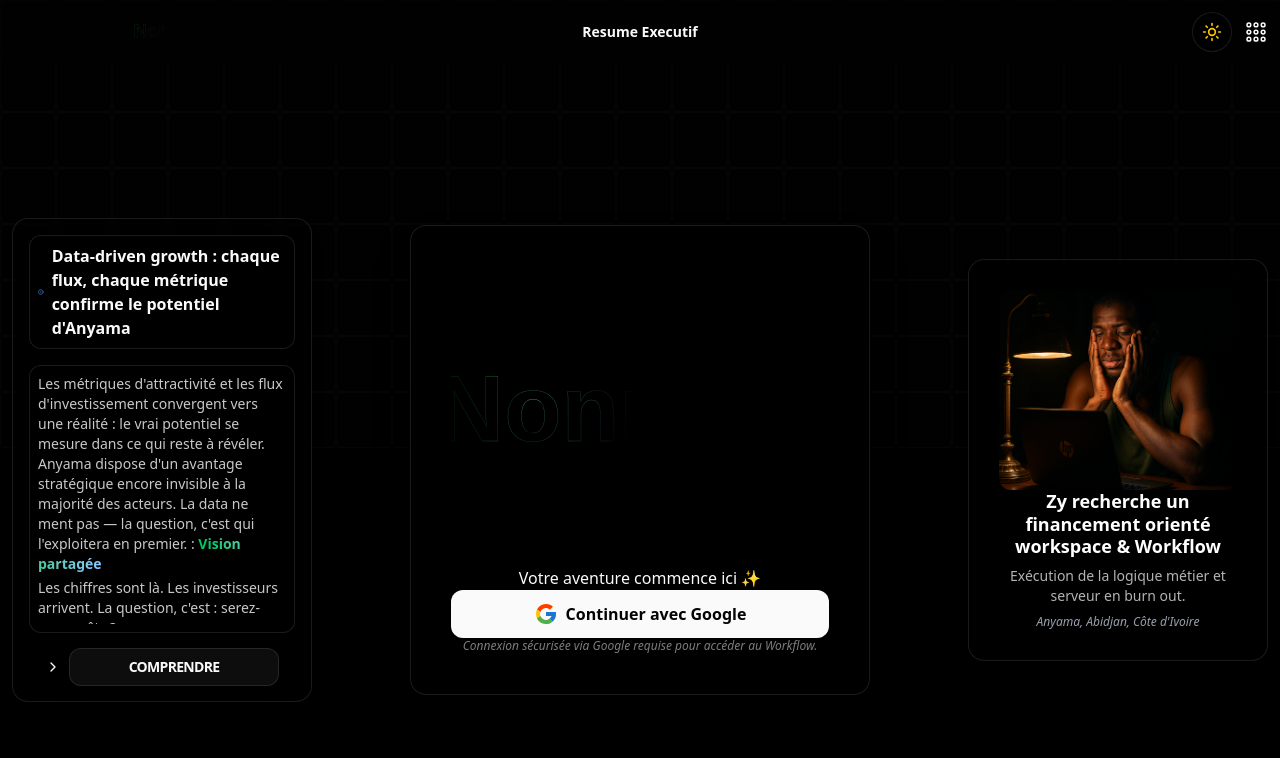
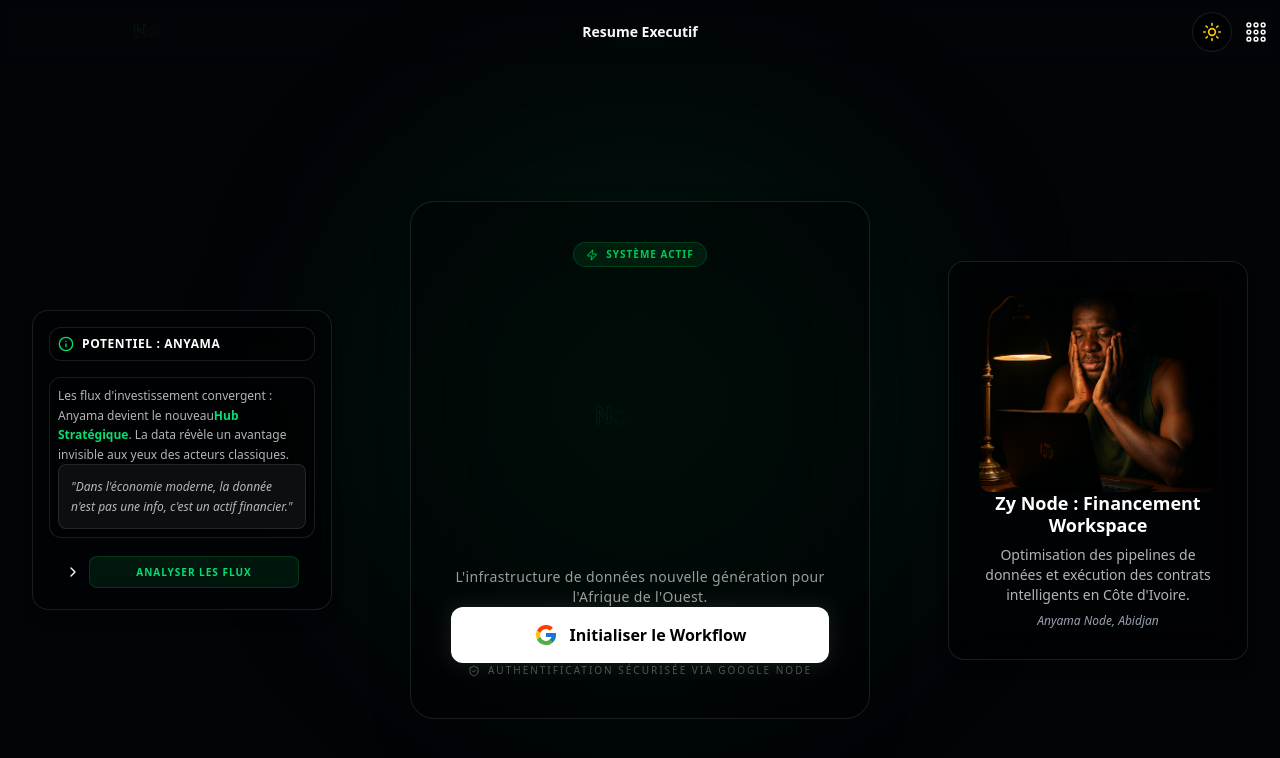
Before and after one commit to nonnzy7even7iete/nonnzytransformiumfullstackbundel, a Next.js app: page / in a window 1280 px wide. Shown: the top 758 px of the page. Built offline with nearby package versions, Linux system fonts and the light colour scheme; no server answers.

Commit message:
Zy Bulding workflow

```diff
--- a/src/app/page.tsx
+++ b/src/app/page.tsx
@@ -9,7 +9,7 @@ import { BackgroundRippleEffect } from "@/components/ui/BackgroundRippleEffect";
 import { TextHoverEffect } from "@/components/ui/TextHoverEffect";
 import SideCard from "@/components/SideCard";
 import DataCard from "@/components/DataCard";
-import { Info } from "lucide-react";
+import { Info, ShieldCheck, Zap } from "lucide-react";
 import Navbar from "@/components/NavbarFront";
 
 export default function HomePage() {
@@ -26,121 +26,117 @@ export default function HomePage() {
     <>
       <Navbar />
 
-      <main className="relative flex flex-col md:flex-row items-center justify-center min-h-screen overflow-hidden px-4 md:px-8 pb-10 gap-6 md:gap-0 pt-32 md:pt-40 bg-app-gradient">
-        <div className="absolute inset-0 z-0">
+      <main className="relative flex flex-col md:flex-row items-center justify-center min-h-screen overflow-hidden px-4 md:px-8 pb-10 gap-6 md:gap-0 pt-32 md:pt-40 bg-[#020408]">
+        {/* Background Effet : On garde le Ripple mais avec une opacité réduite pour le look tech */}
+        <div className="absolute inset-0 z-0 opacity-20 pointer-events-none">
           <BackgroundRippleEffect rows={8} cols={27} cellSize={56} />
         </div>
 
-        <div className="relative z-10 flex flex-col items-center justify-center text-center w-full md:w-[460px] max-w-[90vw] min-w-[300px]">
-          <div className="w-full p-10 backdrop-blur-xl rounded-2xl shadow-2xl min-w-[300px] bg-glass-dual border border-border-dual">
+        {/* Glow central pour rappeler l'atmosphère du globe */}
+        <div className="absolute top-1/2 left-1/2 -translate-x-1/2 -translate-y-1/2 w-[500px] h-[500px] bg-green-500/10 blur-[120px] rounded-full z-0" />
+
+        {/* Carte Centrale de Connexion */}
+        <div className="relative z-10 flex flex-col items-center justify-center text-center w-full md:w-[460px] max-w-[90vw]">
+          <div className="w-full p-10 backdrop-blur-2xl rounded-3xl shadow-2xl bg-black/40 border border-white/10">
+            <div className="flex justify-center mb-2">
+              <div className="px-3 py-1 rounded-full bg-green-500/10 border border-green-500/20 flex items-center gap-2">
+                <Zap className="w-3 h-3 text-green-500" />
+                <span className="text-[10px] text-green-500 font-bold tracking-widest uppercase">
+                  Système Actif
+                </span>
+              </div>
+            </div>
+
             <TextHoverEffect
-              text="Nonnzytr"
+              text="Nonnzy"
               duration={0.6}
               style={{
-                width: "min(100%, 1000px)",
-                minWidth: "300px",
-                height: "min(20vw, 400px)",
-                minHeight: "300px",
-                fontSize: "clamp(28rem, 28vw, 68rem)",
+                width: "100%",
+                height: "120px",
+                fontSize: "120px",
               }}
             />
 
-            <p className="text-foreground text-base mb-8">
-              Votre aventure commence ici ✨
+            <p className="text-white/60 text-sm mb-10 tracking-wide">
+              L'infrastructure de données nouvelle génération pour l'Afrique de
+              l'Ouest.
             </p>
 
             <button
               onClick={() => signIn("google", { callbackUrl: "/dashboard" })}
-              className="w-full py-3 flex items-center justify-center gap-2
-              bg-foreground text-background font-semibold rounded-xl shadow-md
-              hover:shadow-xl hover:scale-105 active:scale-95
-              transition-all duration-300 mb-6"
+              className="w-full py-4 flex items-center justify-center gap-3
+              bg-white text-black font-bold rounded-xl shadow-[0_0_20px_rgba(255,255,255,0.1)]
+              hover:shadow-[0_0_30px_rgba(255,255,255,0.2)] hover:scale-[1.02] active:scale-95
+              transition-all duration-300 mb-8"
             >
               <FcGoogle className="text-2xl" />
-              Continuer avec Google
+              Initialiser le Workflow
             </button>
 
-            <p className="text-foreground/50 text-xs italic">
-              Connexion sécurisée via Google requise pour accéder au Workflow.
-            </p>
+            <div className="flex items-center justify-center gap-2 text-white/30 text-[10px] uppercase tracking-[0.2em]">
+              <ShieldCheck className="w-3 h-3" />
+              Authentification Sécurisée via Google Node
+            </div>
           </div>
         </div>
 
-        <aside className="relative z-11 md:absolute md:left-3 md:ml-6 lg:ml-8 flex justify-center md:justify-start w-full md:w-auto min-w-[300px]">
+        {/* Aside Gauche : Insights Data */}
+        <aside className="relative z-20 md:absolute md:left-8 flex justify-center w-full md:w-auto">
           <DataCard
-            width={300}
-            height={270}
+            width={320}
+            height={300}
             title={
-              <div className="flex items-center justify-center gap-2 text-foreground">
-                <Info className="w-4 h-4 text-blue-400" />
-                <span className="font-semibold">
-                  Data-driven growth : chaque flux, chaque métrique confirme le
-                  potentiel d'Anyama
+              <div className="flex items-center gap-2 text-white">
+                <Info className="w-4 h-4 text-green-400" />
+                <span className="font-bold text-xs uppercase tracking-wider">
+                  Potentiel : Anyama
                 </span>
               </div>
             }
             content={
-              <div className="flex flex-col gap-1 text-foreground/80 text-sm overflow-auto max-h-[200px] md:max-h-[250px]">
+              <div className="space-y-4 text-white/70 text-xs leading-relaxed">
                 <p>
-                  Les métriques d'attractivité et les flux d'investissement
-                  convergent vers une réalité : le vrai potentiel se mesure dans
-                  ce qui reste à révéler. Anyama dispose d'un avantage
-                  stratégique encore invisible à la majorité des acteurs. La
-                  data ne ment pas — la question, c'est qui l'exploitera en
-                  premier. :{" "}
-                  <span className="bg-gradient-to-r from-green-500 to-blue-300 bg-clip-text text-transparent font-semibold">
-                    Vision partagée
+                  Les flux d'investissement convergent : Anyama devient le
+                  nouveau
+                  <span className="text-green-400 font-bold ml-1">
+                    Hub Stratégique
                   </span>
+                  . La data révèle un avantage invisible aux yeux des acteurs
+                  classiques.
                 </p>
-                <p>
-                  Les chiffres sont là. Les investisseurs arrivent. La question,
-                  c'est : serez-vous prêts ?
-                </p>
-                <p>
-                  Votre commune entre dans une zone d'attractivité stratégique :
-                  <span className="bg-gradient-to-r from-green-500 to-blue-300 bg-clip-text text-transparent font-semibold">
-                    Sans insights, chaque décision est un pari perdu d'avance.
-                  </span>
-                </p>
+                <div className="p-3 bg-white/5 rounded-lg border border-white/10 italic">
+                  "Dans l'économie moderne, la donnée n'est pas une info, c'est
+                  un actif financier."
+                </div>
               </div>
             }
             buttonContent={
-              <div className="w-full py-2 flex items-center justify-center gap-2 bg-foreground/5 border border-border rounded-xl shadow-xl transition-all hover:bg-foreground/10 group">
-                <span className="text-sm font-bold uppercase tracking-tighter text-foreground group-hover:scale-105 transition-all">
-                  Comprendre
-                </span>
+              <div className="w-full py-2 bg-green-500/10 border border-green-500/20 rounded-lg text-green-400 text-[10px] font-bold uppercase tracking-widest hover:bg-green-500/20 transition-all text-center">
+                Analyser les Flux
               </div>
             }
             modalContent={
-              <div className="flex flex-col gap-2 text-foreground/90 text-sm overflow-auto max-h-[400px] md:max-h-[450px]">
+              <div className="text-white/80 space-y-4">
+                <h4 className="text-green-500 font-bold uppercase tracking-widest text-xs">
+                  Rapport Stratégique
+                </h4>
                 <p>
-                  Potentiel latent détecté : chaque flux, chaque indicateur
-                  montre que votre territoire est sous-évalué.
-                </p>
-                <p>
-                  La donnée est le premier moteur de croissance du XXIᵉ siècle.
-                  Les économies modernes sont tirées par : la précision des
-                  décisions, la rapiditée d'exécution, la capacité à anticiper
-                  les crises plutôt que les subir. Or, tout cela dépend de la
-                  donnée...
-                </p>
-                <p>
-                  La donnée réduit les coûts structurels de l'État (et ce de
-                  façon massive). Les administrations gèrent des millions de
-                  micro-décisions quotidiennes... Investir dans la donnée n'est
-                  pas une dépense : c'est un amortisseur de dépenses futures.
+                  La réduction des coûts structurels via l'IA et la précision
+                  des données est estimée à 40% pour les administrations locales
+                  d'ici 2026.
                 </p>
               </div>
             }
           />
         </aside>
 
-        <aside className="relative z-10 md:absolute md:right-3 md:mr-6 lg:mr-8 flex justify-center md:justify-end w-full md:w-auto min-w-[300px]">
+        {/* Aside Droit : Statut Zy */}
+        <aside className="relative z-20 md:absolute md:right-8 flex justify-center w-full md:w-auto">
           <SideCard
             imageSrc="/zyy.png"
-            title="Zy recherche un financement orienté workspace & Workflow"
-            description="Exécution de la logique métier et serveur en burn out."
-            location="Anyama, Abidjan, Côte d'Ivoire"
+            title="Zy Node : Financement Workspace"
+            description="Optimisation des pipelines de données et exécution des contrats intelligents en Côte d'Ivoire."
+            location="Anyama Node, Abidjan"
           />
         </aside>
       </main>
```
